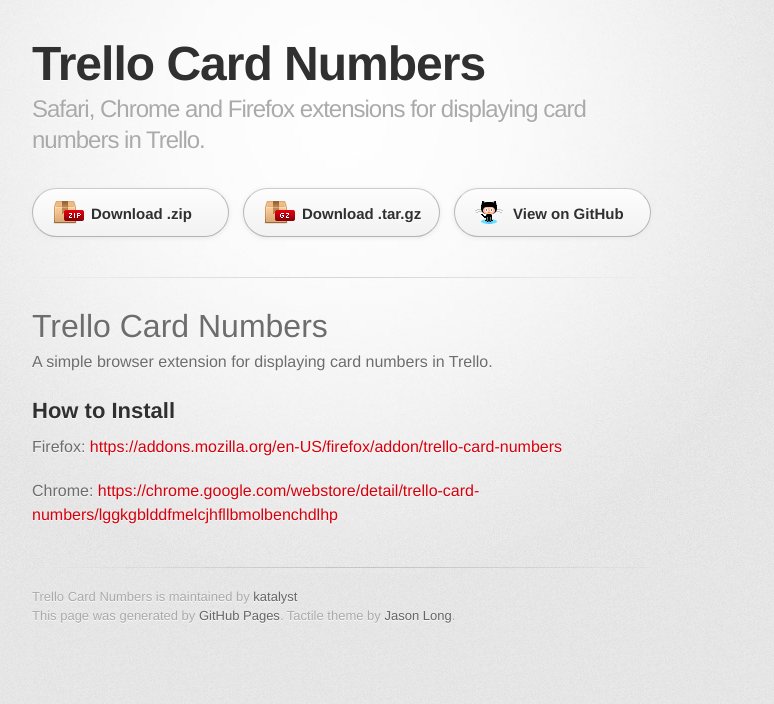
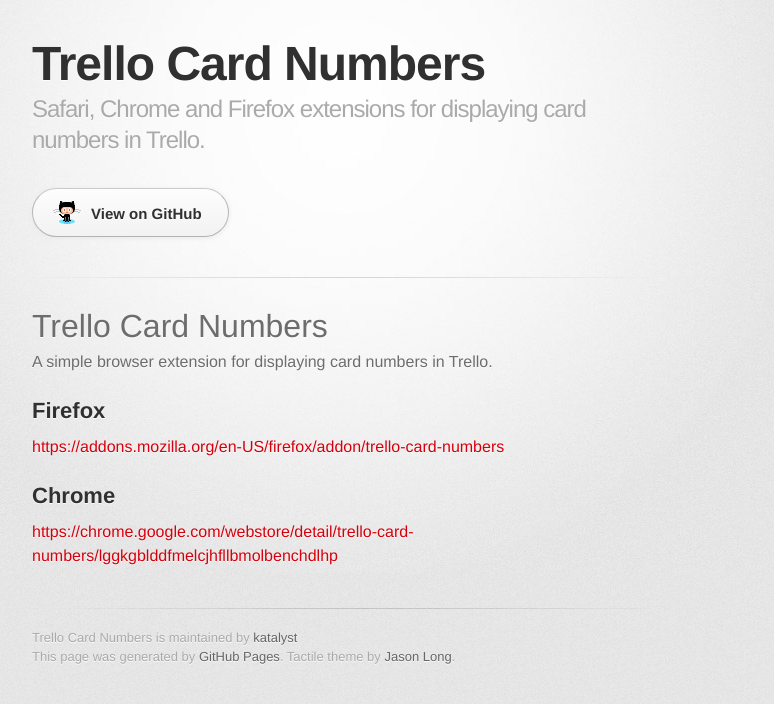
Before and after one commit to katalyst/trello-card-numbers, a plain HTML site: page index.html in a window 1280 px wide. Shown: the whole page, without its empty margins (298-1072 px from the left). Drawn offline with Linux system fonts and the light colour scheme; a web font is replaced by a local one.

Commit message:
Update page links.

```diff
--- a/index.html
+++ b/index.html
@@ -10,7 +10,7 @@
     <!--[if lt IE 9]>
     <script src="//html5shiv.googlecode.com/svn/trunk/html5.js"></script>
     <![endif]-->
-    <title>Trello Card Numbers by katalyst</title>
+    <title>Trello Card Numbers by Katalyst Interactive</title>
   </head>
 
   <body>
@@ -23,8 +23,6 @@
         </header>
 
         <section id="downloads" class="clearfix">
-          <a href="https://github.com/katalyst/trello-card-numbers/zipball/master" id="download-zip" class="button"><span>Download .zip</span></a>
-          <a href="https://github.com/katalyst/trello-card-numbers/tarball/master" id="download-tar-gz" class="button"><span>Download .tar.gz</span></a>
           <a href="https://github.com/katalyst/trello-card-numbers" id="view-on-github" class="button"><span>View on GitHub</span></a>
         </section>
 
@@ -37,11 +35,14 @@
 <p>A simple browser extension for displaying card numbers in Trello.</p>
 
 <h2>
-<a id="how-to-install" class="anchor" href="#how-to-install" aria-hidden="true"><span class="octicon octicon-link"></span></a>How to Install</h2>
+<a id="firefox" class="anchor" href="#firefox" aria-hidden="true"><span class="octicon octicon-link"></span></a>Firefox</h2>
 
-<p>Firefox: <a href="https://addons.mozilla.org/en-US/firefox/addon/trello-card-numbers">https://addons.mozilla.org/en-US/firefox/addon/trello-card-numbers</a></p>
+<p><a href="https://addons.mozilla.org/en-US/firefox/addon/trello-card-numbers">https://addons.mozilla.org/en-US/firefox/addon/trello-card-numbers</a></p>
 
-<p>Chrome: <a href="https://chrome.google.com/webstore/detail/trello-card-numbers/lggkgblddfmelcjhfllbmolbenchdlhp">https://chrome.google.com/webstore/detail/trello-card-numbers/lggkgblddfmelcjhfllbmolbenchdlhp</a></p>
+<h2>
+<a id="chrome" class="anchor" href="#chrome" aria-hidden="true"><span class="octicon octicon-link"></span></a>Chrome</h2>
+
+<p><a href="https://chrome.google.com/webstore/detail/trello-card-numbers/lggkgblddfmelcjhfllbmolbenchdlhp">https://chrome.google.com/webstore/detail/trello-card-numbers/lggkgblddfmelcjhfllbmolbenchdlhp</a></p>
         </section>
 
         <footer>
```
